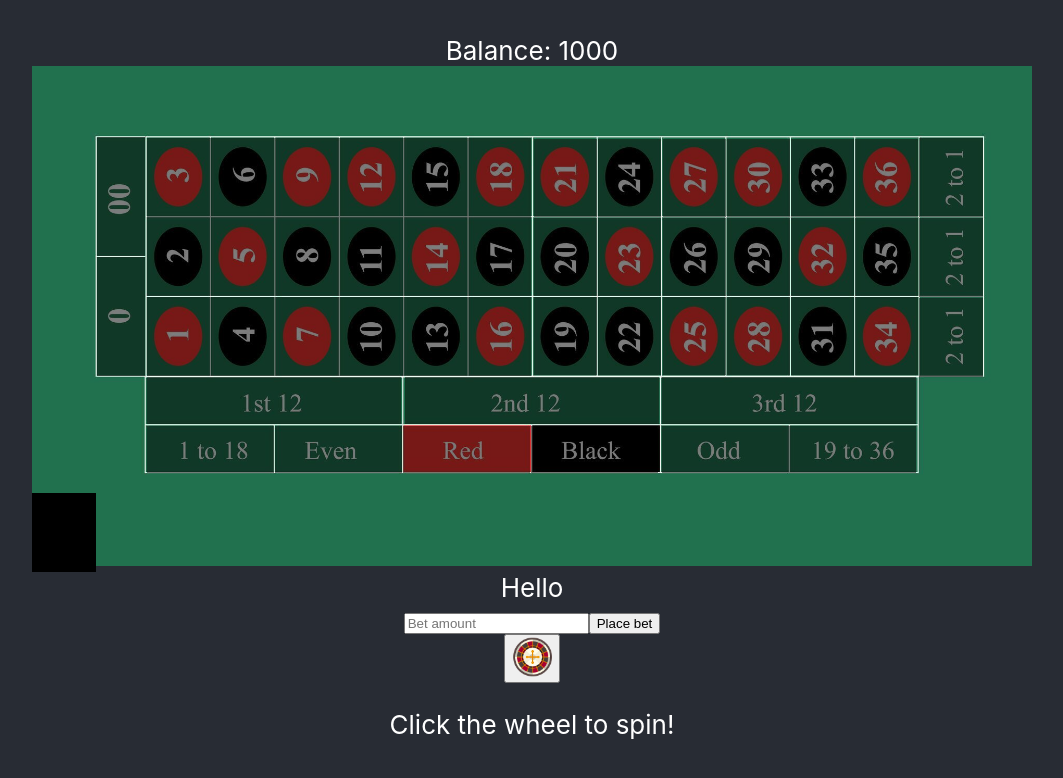
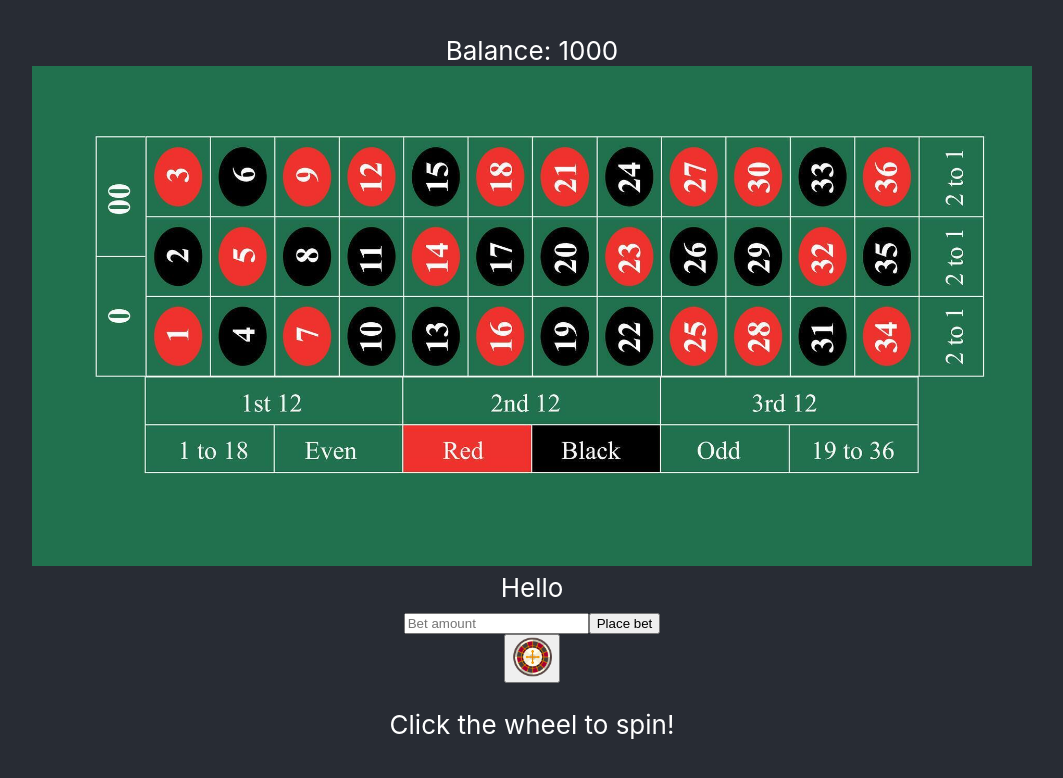
Before and after one commit to NolanFJ/HAcKReactProject, a React (Create React App) app: page / in a window 1280 px wide. Shown: the top 778 px of the page, without its empty margins (108-1171 px from the left). Built offline with nearby package versions, Linux system fonts and the light colour scheme.

Commit message:
Added styling to change div color on mouse hover.

```diff
--- a/src/App.css
+++ b/src/App.css
@@ -53,3 +53,7 @@
     transform: rotate(360deg);
   }
 }
+.Bet-Selection-Square:hover {
+  background: #ff0000;
+  opacity: 0.2;
+}
--- a/src/RouletteTable.js
+++ b/src/RouletteTable.js
@@ -1,7 +1,7 @@
 import { useContext } from "react";
 import { GameContext } from "./GameContext";
 import { BET_OPTIONS } from "./bet-info";
-
+import './App.css'
 
 // Play sound function
 const playClickSound = () => {
@@ -21,7 +21,7 @@ export function BetSelection({betOption}) {
     const height = BET_OPTIONS[betOption].height ? BET_OPTIONS[betOption].height : DEFAULT_HEIGHT;
 
     return (
-        <div
+        <div className="Bet-Selection-Square"
           onClick={() => {
             playClickSound();
             setSelectedBet((selectedBet) => selectedBet !== betOption ? betOption: "")
@@ -32,8 +32,7 @@ export function BetSelection({betOption}) {
             height: height,
             left: left,
             bottom: bottom,
-            color: 'white',
-            background: selectedBet === betOption? 'rgba(0, 183, 255, 0.5)': 'rgba(0, 0, 0, 0.5)',
+            background: selectedBet === betOption? 'rgba(148, 80, 80, 0.42)': undefined,
           }}
         />
     );
```
